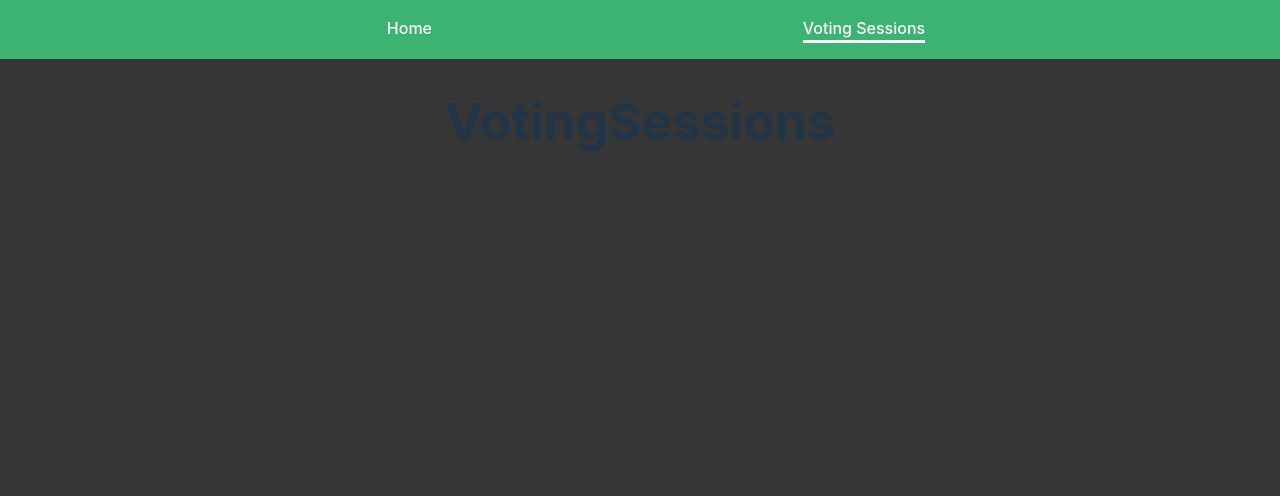
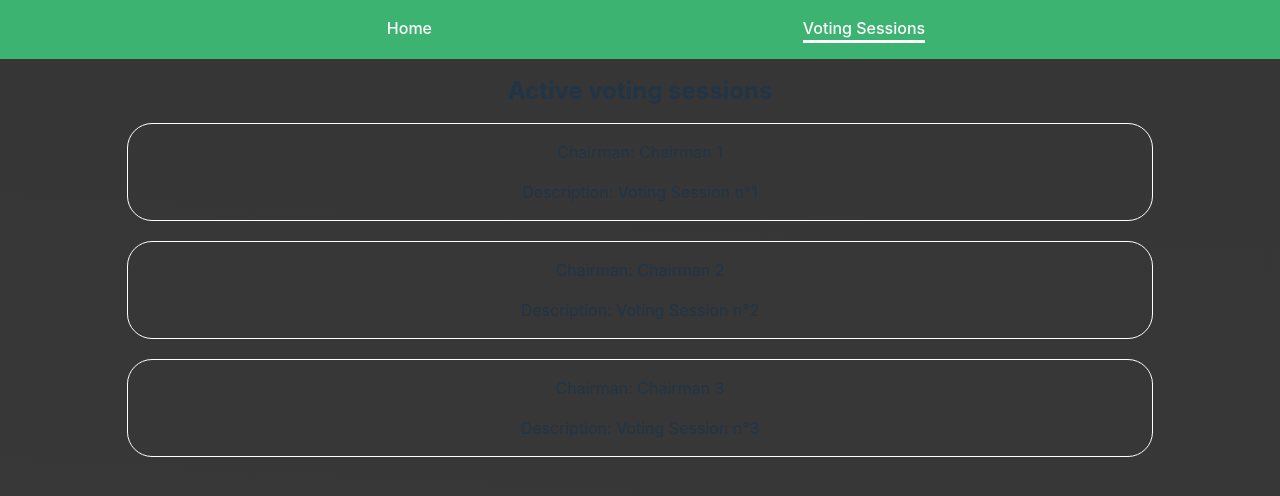
Before and after one commit to adem-m/dmocracy-app, a React (Vite) app: page /voting-sessions in a window 1280 px wide. Shown: the top 496 px of the page. Built offline with nearby package versions, Linux system fonts and the light colour scheme.

Commit message:
basic voting session list

```diff
--- /dev/null
+++ b/src/components/voting-session-item/index.tsx
@@ -0,0 +1,18 @@
+import { useNavigate } from "react-router-dom";
+import { VotingSessionModel } from "../../models/VotingSessionModel";
+import styles from "./voting-session-item.module.scss";
+
+function VotingSessionItem(props: {votingSession: VotingSessionModel}) {
+  const navigate = useNavigate();
+
+  return (
+    <li className={styles.item} key={props.votingSession.id} onClick={_ => navigate(`/voting-sessions/${props.votingSession.id}`)}>
+      <div>
+        <p>Chairman: {props.votingSession.chairman}</p>
+        <p>Description: {props.votingSession.description}</p>
+      </div>
+    </li>
+  );
+}
+
+export default VotingSessionItem;
--- /dev/null
+++ b/src/components/voting-session-item/voting-session-item.module.scss
@@ -0,0 +1,8 @@
+.item {
+  cursor: pointer;
+  list-style: none;
+  border: 1px solid white;
+  border-radius: 25px;
+  width: 80%;
+  margin-bottom: 20px;
+}
--- /dev/null
+++ b/src/components/voting-session-list/index.tsx
@@ -0,0 +1,26 @@
+import { useState, useEffect } from "react";
+import { VotingSessionModel } from "../../models/VotingSessionModel";
+import VotingSessionItem from "../voting-session-item";
+import styles from "./voting-session-list.module.scss";
+
+interface PropType {
+  getVotingSessions: () => Promise<VotingSessionModel[]>
+}
+
+function VotingSessionList({ getVotingSessions }: PropType) {
+  const [votingSessions, setVotingSessions] = useState<VotingSessionModel[]>([]);
+
+  useEffect(() => {
+    getVotingSessions()
+      .then(vs => setVotingSessions(votingSessions.concat(vs)))
+      .catch(err => alert(err.message));
+  }, []);
+
+  return (
+    <ul className={styles.votingSessionList}>
+      {votingSessions.map(vs => (<VotingSessionItem votingSession={vs}/>))}
+    </ul>
+  );
+}
+
+export default VotingSessionList;
--- /dev/null
+++ b/src/components/voting-session-list/voting-session-list.module.scss
@@ -0,0 +1,9 @@
+.votingSessionList {
+  margin: 0;
+  padding: 0;
+  width: 100%;
+  min-height: 100%;
+  display: flex;
+  flex-direction: column;
+  align-items: center;
+}
--- /dev/null
+++ b/src/models/ProposalModel.ts
@@ -0,0 +1,4 @@
+export interface ProposalModel {
+  content: string;
+  score: string;
+}
--- /dev/null
+++ b/src/models/VotingSessionModel.ts
@@ -0,0 +1,8 @@
+import { ProposalModel } from "./ProposalModel";
+
+export interface VotingSessionModel {
+  id: string;
+  chairman: string;
+  description: string;
+  proposals: ProposalModel[];
+}
--- a/src/pages/VotingSessions.tsx
+++ b/src/pages/VotingSessions.tsx
@@ -1,6 +1,12 @@
+import VotingSessionList from "../components/voting-session-list";
+import { listVotingSessions } from "../services/mocks/VotingSessionServiceMock";
+
 export function VotingSessions() {
   return (
-    <h1>VotingSessions</h1>
+    <>
+      <h2>Active voting sessions</h2>
+      <VotingSessionList getVotingSessions={listVotingSessions}/>
+    </>
   );
 }
 
--- /dev/null
+++ b/src/services/mocks/VotingSessionServiceMock.ts
@@ -0,0 +1,32 @@
+import { ProposalModel } from "../../models/ProposalModel";
+import { VotingSessionModel } from "../../models/VotingSessionModel";
+
+const proposals: ProposalModel[] = [{
+  content: "Proposal 1",
+  score: "0"
+}, {
+  content: "Proposal 2",
+  score: "0"
+}, {
+  content: "Proposal3",
+  score: "0"
+}];
+
+export async function listVotingSessions(): Promise<VotingSessionModel[]> {
+  return [{
+    id: "1",
+    chairman: "Chairman 1",
+    description: "Voting Session n°1",
+    proposals
+  }, {
+    id: "2",
+    chairman: "Chairman 2",
+    description: "Voting Session n°2",
+    proposals
+  },{
+    id: "3",
+    chairman: "Chairman 3",
+    description: "Voting Session n°3",
+    proposals
+  },]
+}
```
Also changed, not shown: tsconfig.json (line endings or trailing spaces).
